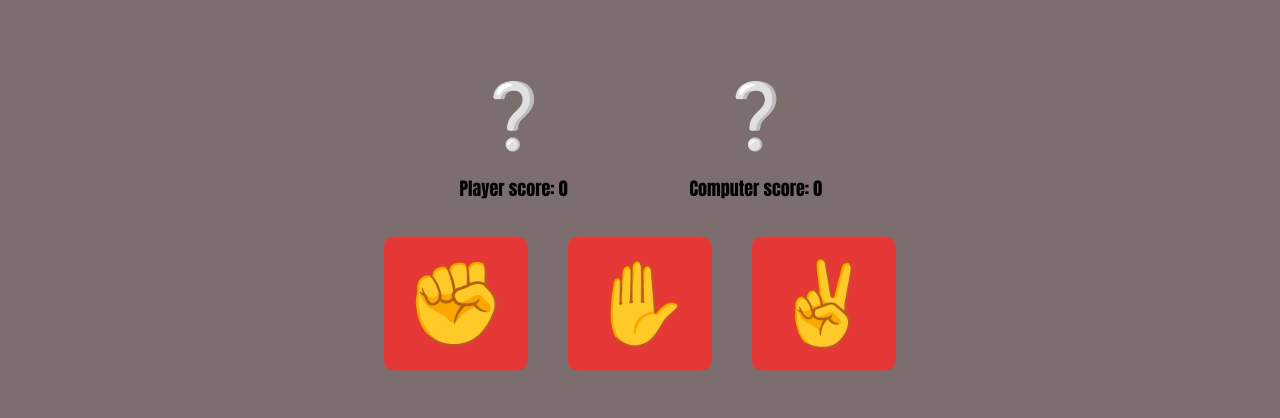
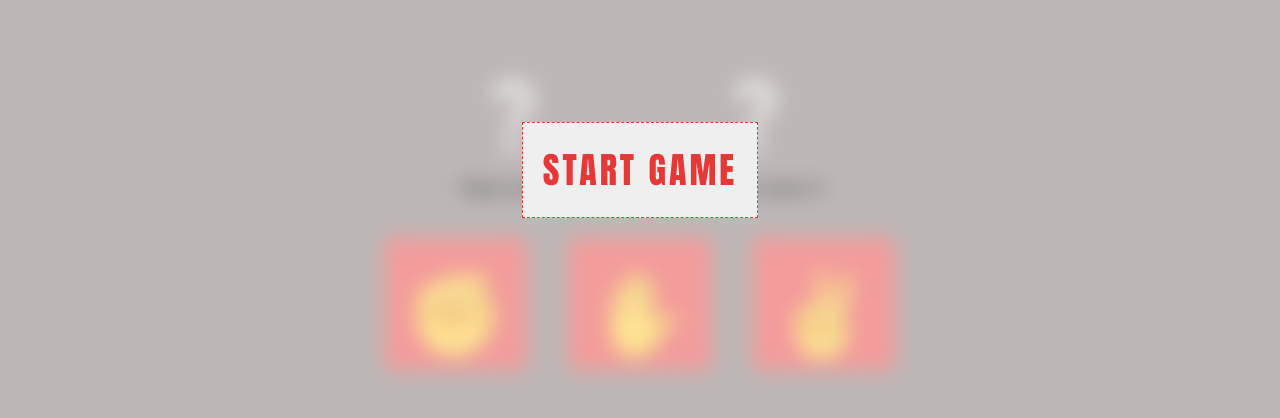
Before and after one commit to sasanedicbn/rock-paper-sccissors, a website built with Vite: page index.html in a window 1280 px wide. Shown: the part 230-648 px from the top of the page. Built offline with nearby package versions, Linux system fonts and the light colour scheme.

Commit message:
Create overlay and modal, and apply styling

```diff
--- a/index.html
+++ b/index.html
@@ -9,6 +9,14 @@
 </head>
 
 <body>
+  <!-- MODAL -->
+  <div class="container-modal">
+    <div class="overlay"></div>
+    <div class="modal">
+      <button class="btn-start">START GAME</button>
+    </div>
+  </div>
+
   <header>
     <h1 class="title">ROCK PAPER SCISSORS</h1>
   </header>
--- a/style.css
+++ b/style.css
@@ -4,15 +4,17 @@
 --header: rgb(64, 63, 63);
 --primary-hover-btn: rgb(194, 32, 32);
 --logo-color: black;
+--overlay-color: rgba(255, 255, 255, 0.5);
 }
 *{
   margin:0;
   padding: 0;
   box-sizing: border-box;
+  font-family: Impact, Haettenschweiler, 'Arial Narrow Bold', sans-serif;
 }
 body{
 background-color: var(--primary-light);
-font-family: Impact, Haettenschweiler, 'Arial Narrow Bold', sans-serif;
+
 }
 /* HEADER*/
 header{
@@ -25,7 +27,6 @@ header{
 .title{
   font-size: 36px;
   color: var(--primary-red);
-  font-family:Impact, Haettenschweiler, 'Arial Narrow Bold', sans-serif;
   letter-spacing: 2px;
 
 }
@@ -100,3 +101,34 @@ padding: 10px;
   transform: scale(1.2);
   transition: all 0.3s;
 }
+/* MODAL */
+.container-modal{
+  position: fixed;
+  display: flex;
+  align-items: center;
+  justify-content: center;
+  width: 100%;
+  height: 100%;
+}
+.btn-start{
+  border: none;
+  font-size: 36px;
+  color:var(--primary-red);
+  padding: 20px;
+  cursor: pointer;
+  letter-spacing: 3px;
+  border: 1px dashed var(--primary-red);
+  z-index: 1;
+
+}
+.overlay{
+  position: fixed;
+  display: flex;
+  align-items: center;
+  justify-content: center;
+  width: 100%;
+  height: 100%;
+  background-color: var(--overlay-color);
+  backdrop-filter: blur(10px);
+  z-index: -1;
+}
```
